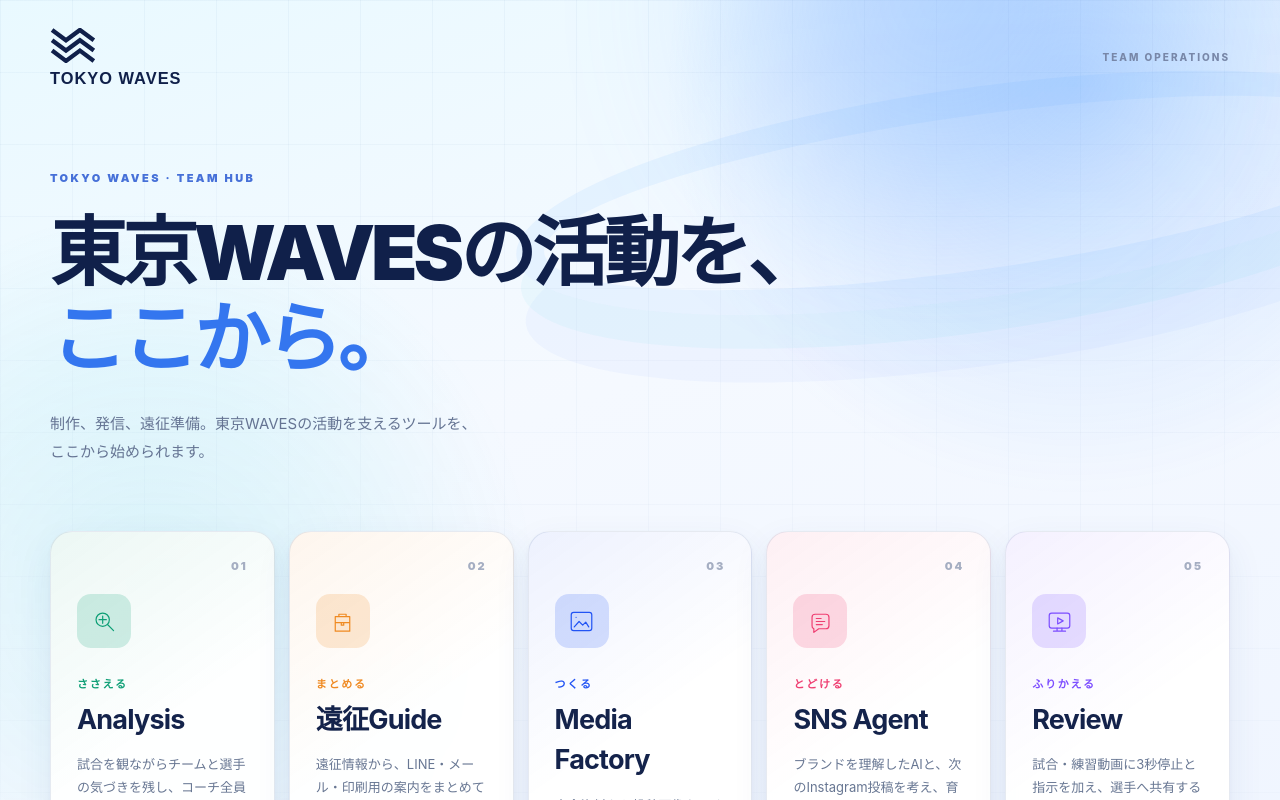
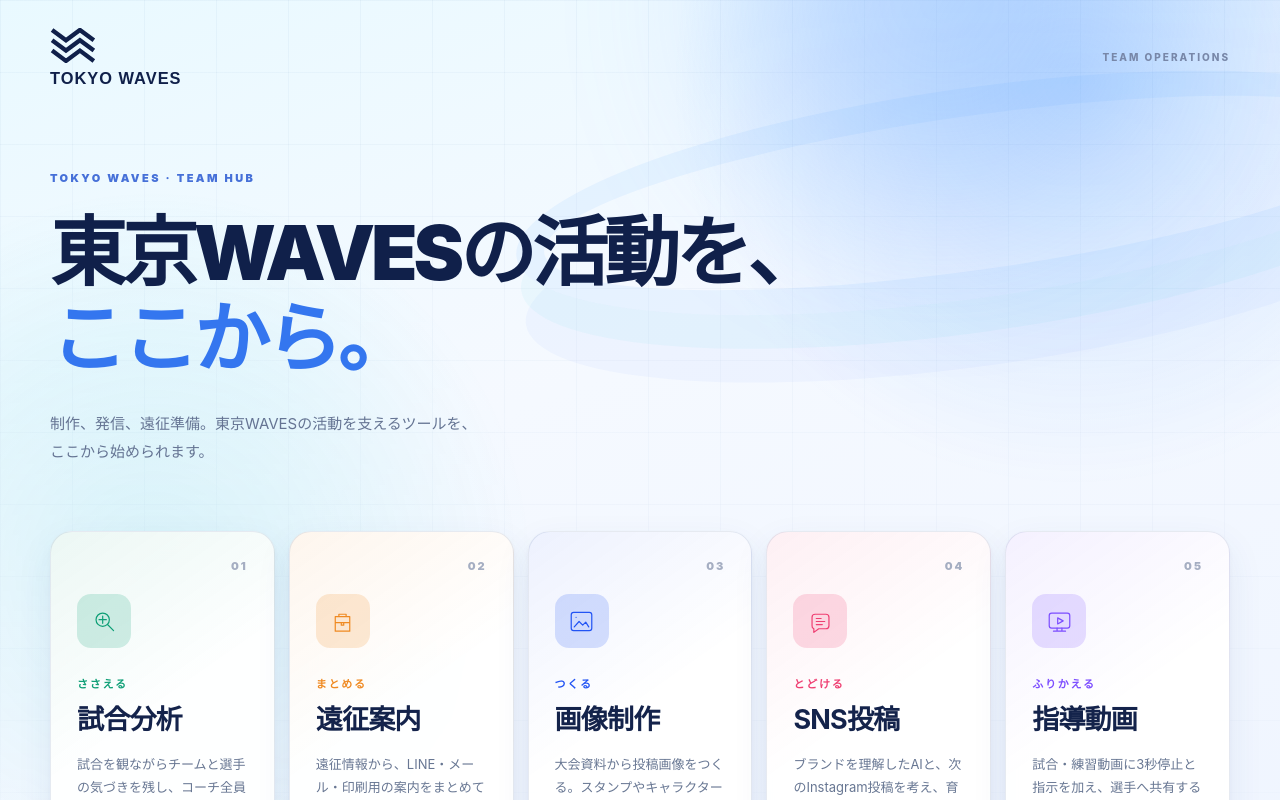
Before and after one commit to yhkurata/tokyowaves-media-factory, a React (Vite) app: page / in a window 1280 px wide. Shown: the top 800 px of the page. Built offline with nearby package versions, Linux system fonts and the light colour scheme; a web font is replaced by a local one.

Commit message:
Use Japanese service names

```diff
--- a/src/App.tsx
+++ b/src/App.tsx
@@ -54,8 +54,8 @@ const MODE_TABS: { id: AppMode; label: string }[] = [
   { id: "tournament", label: "大会画像作成" },
   { id: "sticker", label: "スタンプ制作" },
   { id: "character-settings", label: "キャラクター設定" },
-  { id: "expedition-guide", label: "遠征Guide" },
-  { id: "instagram-ai", label: "Instagram AI" },
+  { id: "expedition-guide", label: "遠征案内" },
+  { id: "instagram-ai", label: "SNS投稿" },
   { id: "scout", label: "対戦相手メモ" },
 ];
 
@@ -325,12 +325,12 @@ function App() {
             <span className="block text-[10px] font-bold tracking-[0.18em] text-gray-400">TOKYO WAVES</span>
             <span className="block text-base font-black">
               {mode === "instagram-ai"
-                ? "SNS Agent"
+                ? "SNS投稿"
                 : mode === "scout"
-                  ? "Analysis"
+                  ? "試合分析"
                   : mode === "expedition-guide"
-                    ? "遠征Guide"
-                    : "Media Factory"}
+                    ? "遠征案内"
+                    : "画像制作"}
             </span>
           </span>
         </button>
--- a/src/components/home/TokyoWavesHome.tsx
+++ b/src/components/home/TokyoWavesHome.tsx
@@ -22,7 +22,7 @@ const SERVICES: {
   {
     id: "scout",
     number: "01",
-    name: "Analysis",
+    name: "試合分析",
     eyebrow: "ささえる",
     description: "試合を観ながらチームと選手の気づきを残し、コーチ全員で共有する。",
     action: "分析をはじめる",
@@ -32,7 +32,7 @@ const SERVICES: {
   {
     id: "expedition-guide",
     number: "02",
-    name: "遠征Guide",
+    name: "遠征案内",
     eyebrow: "まとめる",
     description: "遠征情報から、LINE・メール・印刷用の案内をまとめてつくる。",
     action: "遠征要項をつくる",
@@ -42,7 +42,7 @@ const SERVICES: {
   {
     id: "tournament",
     number: "03",
-    name: "Media Factory",
+    name: "画像制作",
     eyebrow: "つくる",
     description: "大会資料から投稿画像をつくる。スタンプやキャラクターの制作もここから。",
     action: "制作をはじめる",
@@ -52,7 +52,7 @@ const SERVICES: {
   {
     id: "instagram-ai",
     number: "04",
-    name: "SNS Agent",
+    name: "SNS投稿",
     eyebrow: "とどける",
     description: "ブランドを理解したAIと、次のInstagram投稿を考え、育てる。",
     action: "投稿を考える",
@@ -62,7 +62,7 @@ const SERVICES: {
   {
     id: "review",
     number: "05",
-    name: "Review",
+    name: "指導動画",
     eyebrow: "ふりかえる",
     description: "試合・練習動画に3秒停止と指示を加え、選手へ共有する指導動画をつくる。",
     action: "指導動画をつくる",
```
